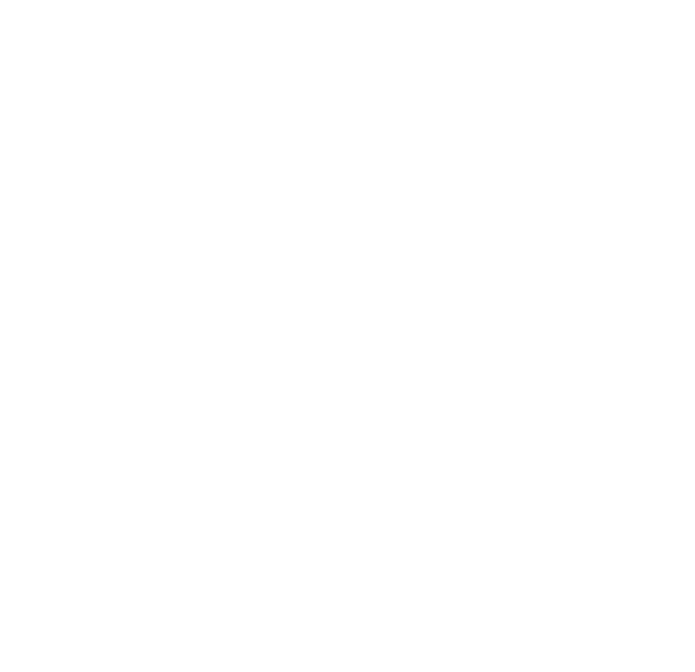
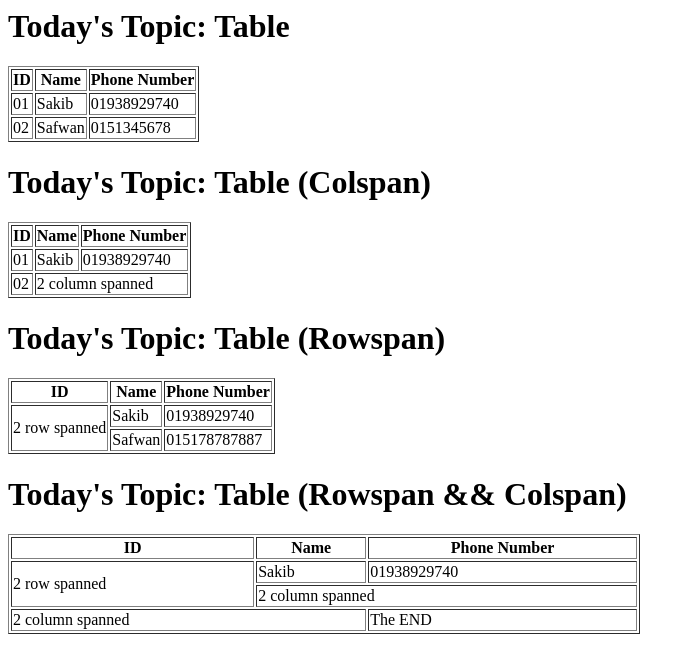
Before and after one commit to LetsTrie/Training-Session, a plain HTML site: page class 3/index.html in a window 1280 px wide. Shown: the whole page, without its empty margins (0-695 px from the left). Drawn offline with Linux system fonts and the light colour scheme.

Commit message:
Class 3 completed

```diff
--- a/class 3/index.html
+++ b/class 3/index.html
@@ -1 +1,85 @@
 <!-- Class Three -->
+<html>
+  <head>
+    <title>Table Tag</title>
+  </head>
+  <body>
+    <h1>Today's Topic: Table</h1>
+    <table border="1">
+      <tr>
+        <th>ID</th>
+        <th>Name</th>
+        <th>Phone Number</th>
+      </tr>
+      <tr>
+        <td>01</td>
+        <td>Sakib</td>
+        <td>01938929740</td>
+      </tr>
+      <tr>
+        <td>02</td>
+        <td>Safwan</td>
+        <td>0151345678</td>
+      </tr>
+    </table>
+
+    <h1>Today's Topic: Table (Colspan)</h1>
+    <table border="1">
+      <tr>
+        <th>ID</th>
+        <th>Name</th>
+        <th>Phone Number</th>
+      </tr>
+      <tr>
+        <td>01</td>
+        <td>Sakib</td>
+        <td>01938929740</td>
+      </tr>
+      <tr>
+        <td>02</td>
+        <td colspan="2">2 column spanned</td>
+      </tr>
+    </table>
+
+    <h1>Today's Topic: Table (Rowspan)</h1>
+    <table border="1">
+      <tr>
+        <th>ID</th>
+        <th>Name</th>
+        <th>Phone Number</th>
+      </tr>
+
+      <tr>
+        <td rowspan="2">2 row spanned</td>
+        <td>Sakib</td>
+        <td>01938929740</td>
+      </tr>
+      <tr>
+        <td>Safwan</td>
+        <td>015178787887</td>
+      </tr>
+    </table>
+
+    <h1>Today's Topic: Table (Rowspan && Colspan)</h1>
+    <table border="1" width="50%">
+      <tr>
+        <th>ID</th>
+        <th>Name</th>
+        <th>Phone Number</th>
+      </tr>
+
+      <tr>
+        <td rowspan="2">2 row spanned</td>
+        <td>Sakib</td>
+        <td>01938929740</td>
+      </tr>
+      <tr>
+        <td colspan="2">2 column spanned</td>
+      </tr>
+      <tr>
+        <td colspan="2">2 column spanned</td>
+        <td>The END</td>
+      </tr>
+    </table>
+  </body>
+</html>
```
